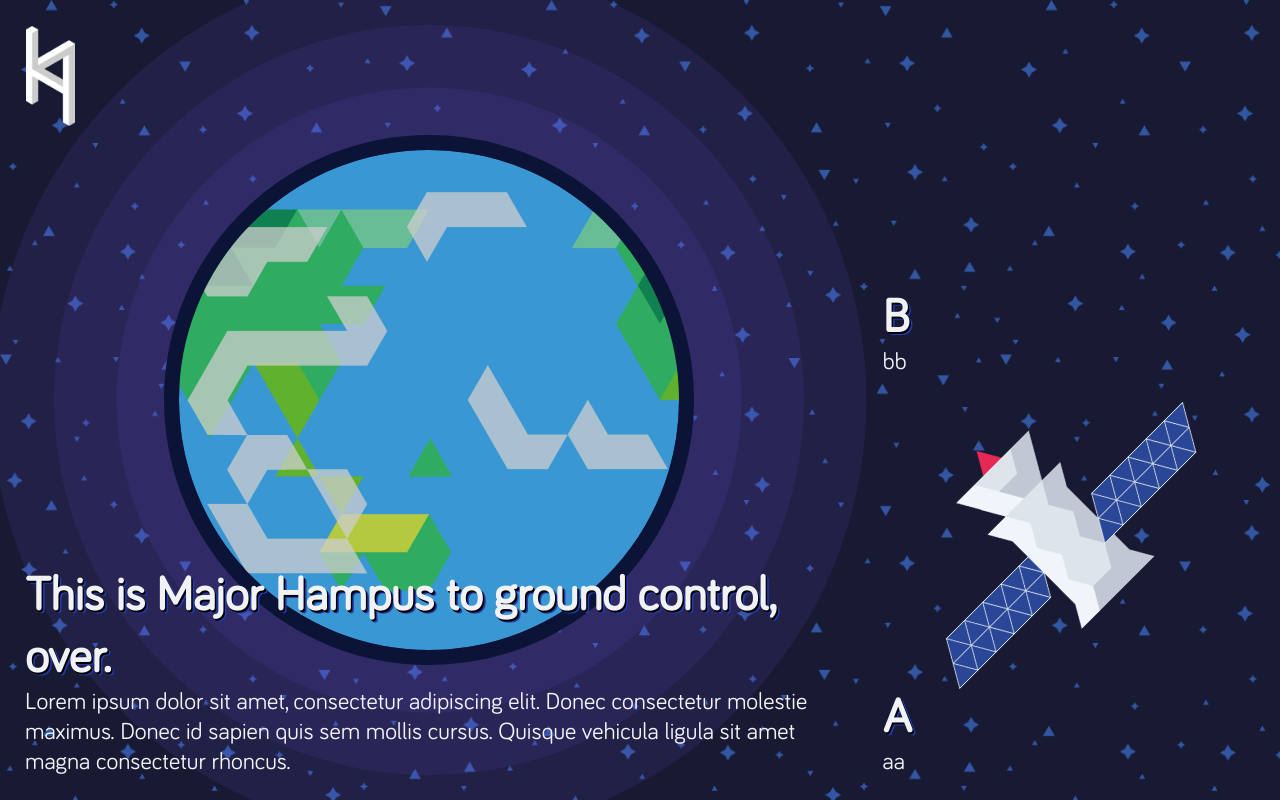
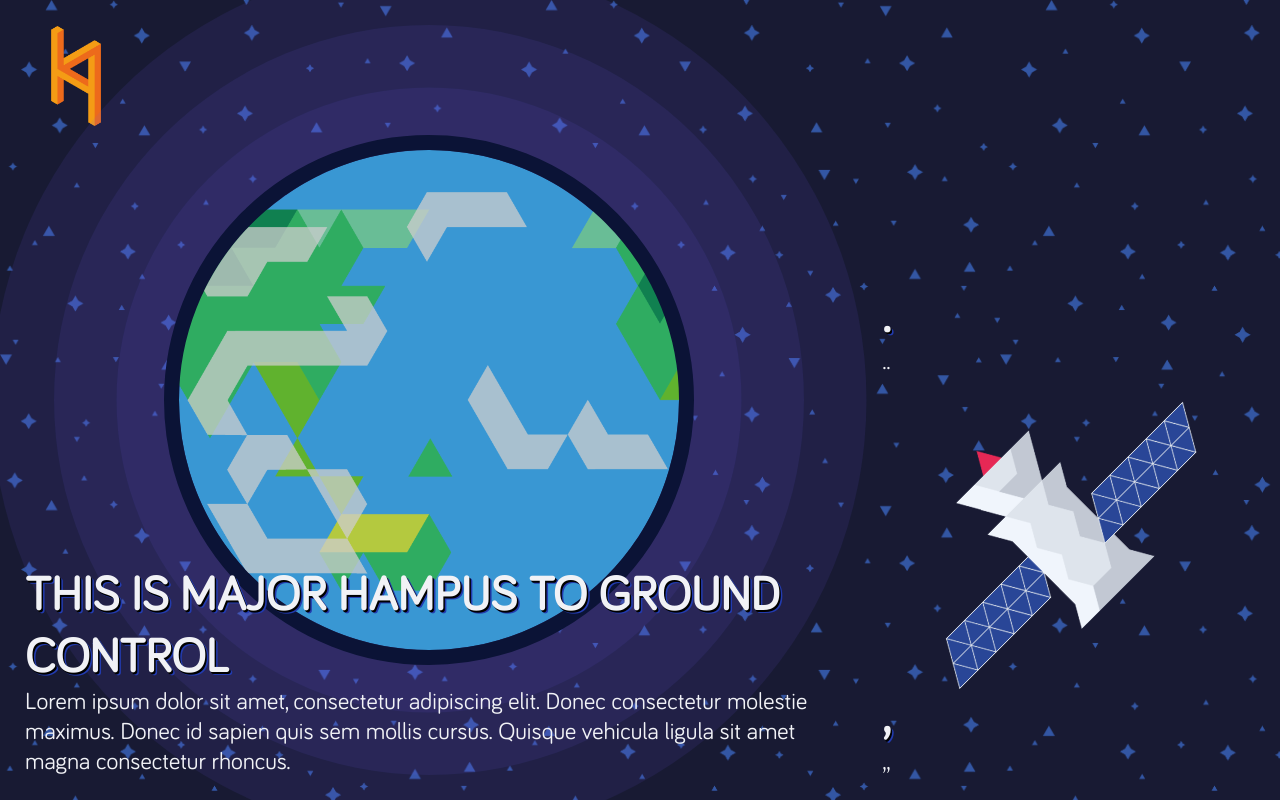
Before and after one commit to hahmpus/portfolio, a plain HTML site: page index.html in a window 1280 px wide. Drawn offline with Linux system fonts and the light colour scheme.

Commit message:
Added stuff
favicon, formatting

```diff
--- a/cssart/planet.css
+++ b/cssart/planet.css
@@ -121,7 +121,7 @@ body {
 
 @keyframes bob {
     0%   {top: 0;}
-    50%  {top: 5%;}
+    50%  {top: 25px;}
     100% {top: 0;}
 
 }
--- a/cvstyle.css
+++ b/cvstyle.css
@@ -72,7 +72,7 @@ body {
 	margin: 3%;
 	padding: 0;
 
-	background: url(resources/wlogo2.png);
+	background: url(resources/logga2.png);
 	background-repeat: no-repeat;
 	background-size: contain;
 
--- a/index.html
+++ b/index.html
@@ -3,8 +3,11 @@
 <head>
 <meta charset="utf-8">
 
+<link rel="icon" href="resources/favicon2.ico">
+
 <link rel="stylesheet" href="cssart/planet.css">
 <link rel="stylesheet" href="cvstyle.css">
+
 
 </head>
 <body>
@@ -22,23 +25,23 @@
 			<div id="clouds"></div>
 		</div>
 		<ul class="boxTitle">
-			<li>This is Major Hampus to ground control, over.</li>
+			<li>THIS IS MAJOR HAMPUS TO GROUND CONTROL</li>
 			<li class="boxInfo">Lorem ipsum dolor sit amet, consectetur adipiscing elit. Donec consectetur molestie maximus. Donec id sapien quis sem mollis cursus. Quisque vehicula ligula sit amet magna consectetur rhoncus.</li>
 		</ul>
 	</div>
 
 	<div id="experience" class="tinyBox" onclick="loadPage(this.id)">
 		<ul class="boxTitle">
-			<li>B</li>
-			<li class="boxInfo">bb</li>
+			<li>.</li>
+			<li class="boxInfo">..</li>
 		</ul>
 	</div>
 
 	<div id="contact" class="tinyBox">
 	<div id="satellite"></div>
 		<ul class="boxTitle">
-			<li>A</li>
-			<li class="boxInfo">aa</li>
+			<li>,</li>
+			<li class="boxInfo">,,</li>
 		</ul>
 	</div>
 
```
Also changed, not shown: resources/favicon.png (added), resources/favicon2.ico (added).
